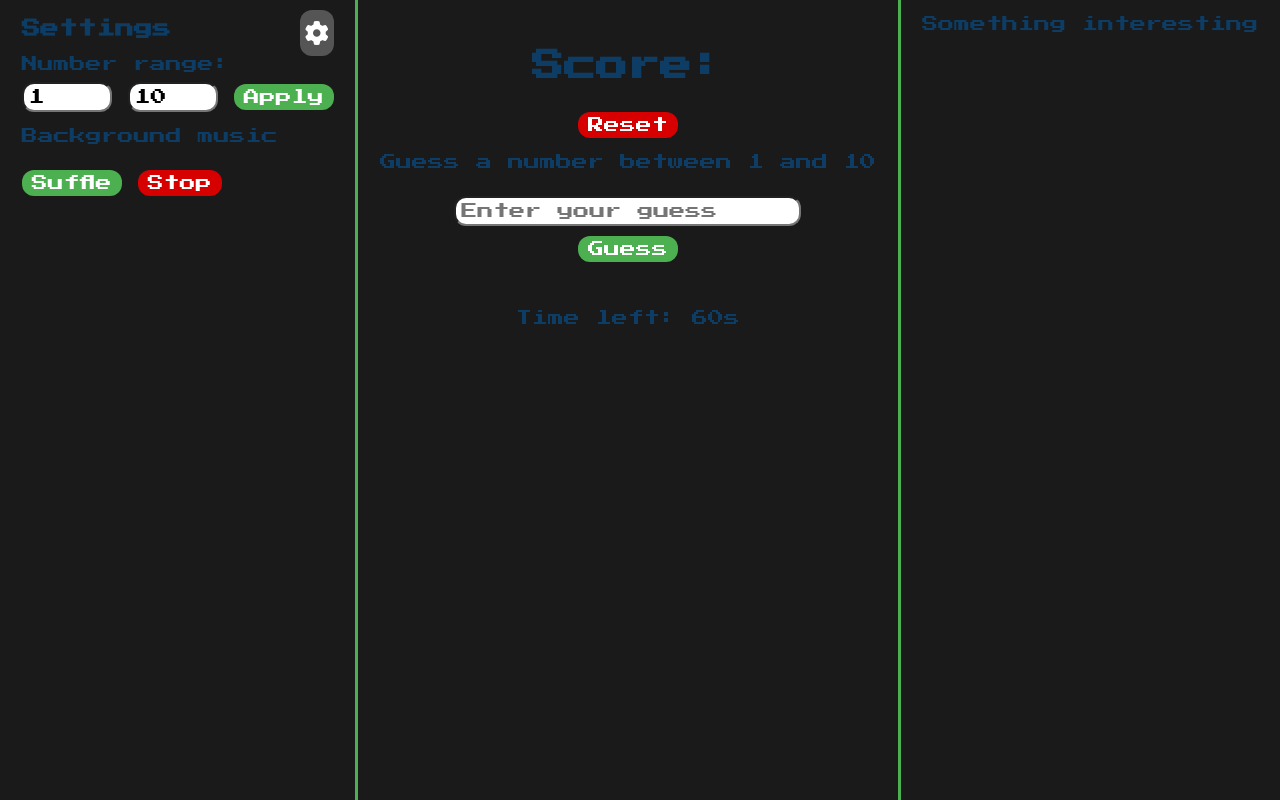
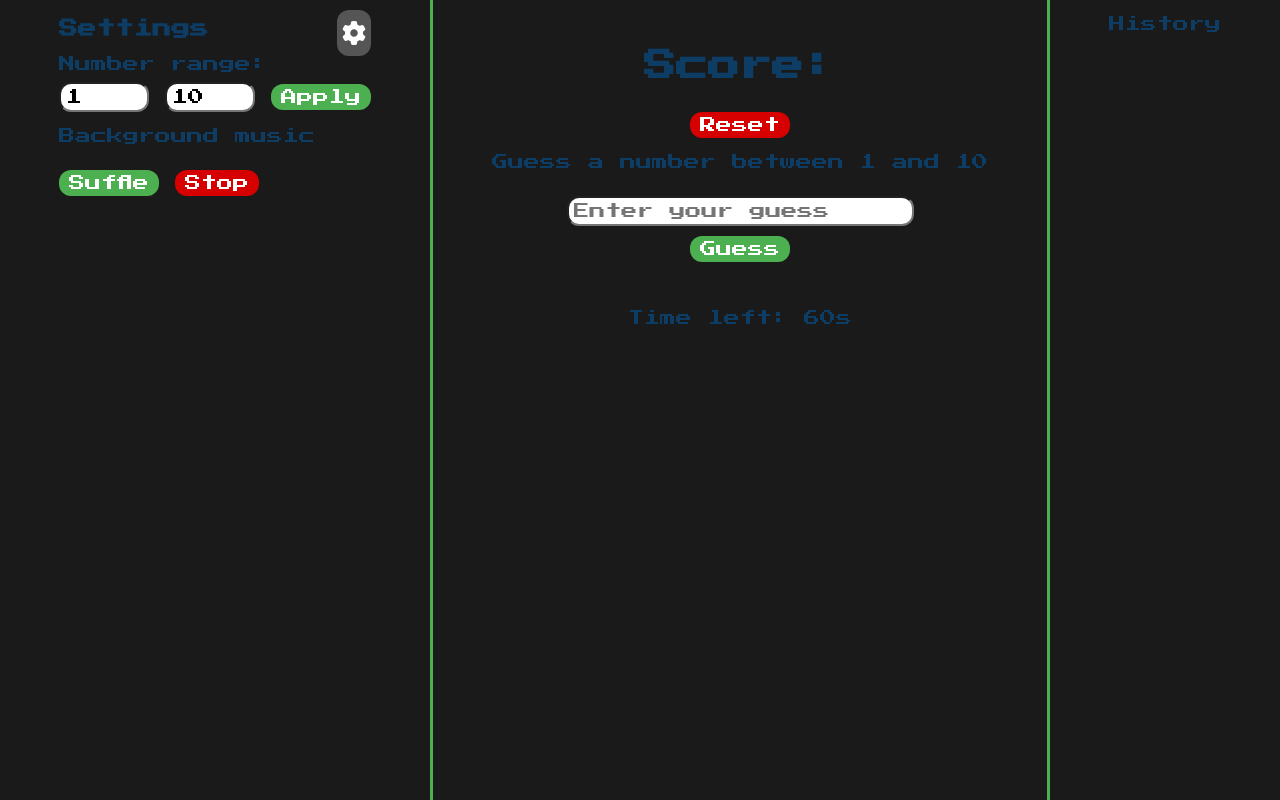
Before and after one commit to Comon-tech/numQuest, a plain HTML site: page index.html in a window 1280 px wide. Drawn offline with Linux system fonts and the light colour scheme.

Commit message:
Update history section in index.html

```diff
--- a/index.html
+++ b/index.html
@@ -67,9 +67,10 @@
 
 	<div class="devider"></div>
 
-	<!-- Something -->
-	<div class="something-container">
-		<p>Something interesting</p>
+	<!-- History -->
+	<div class="history">
+		<p>History</p>
+		<div id="history-scores"></div>
 	</div>
 	</div>
 	</body>
```
